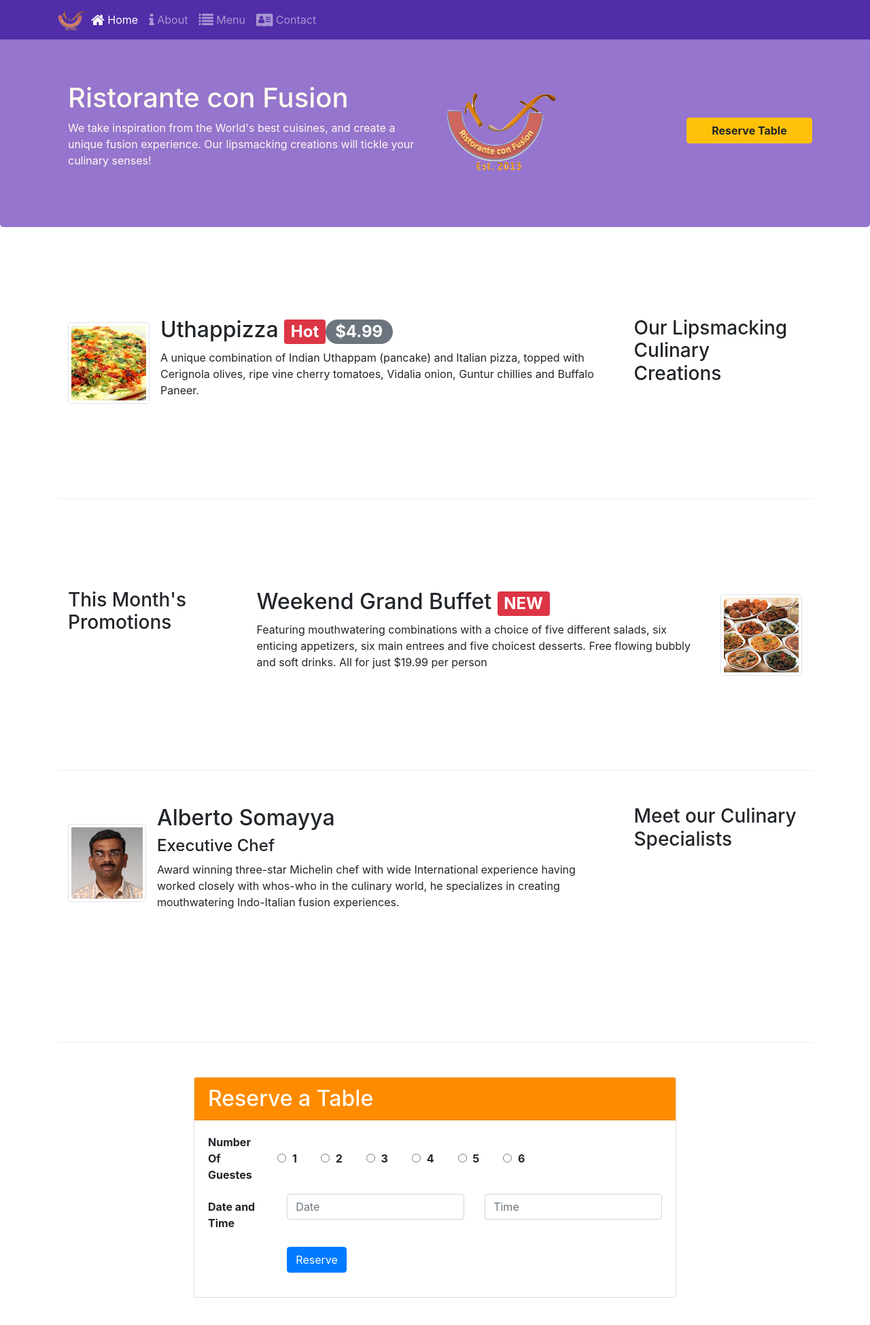
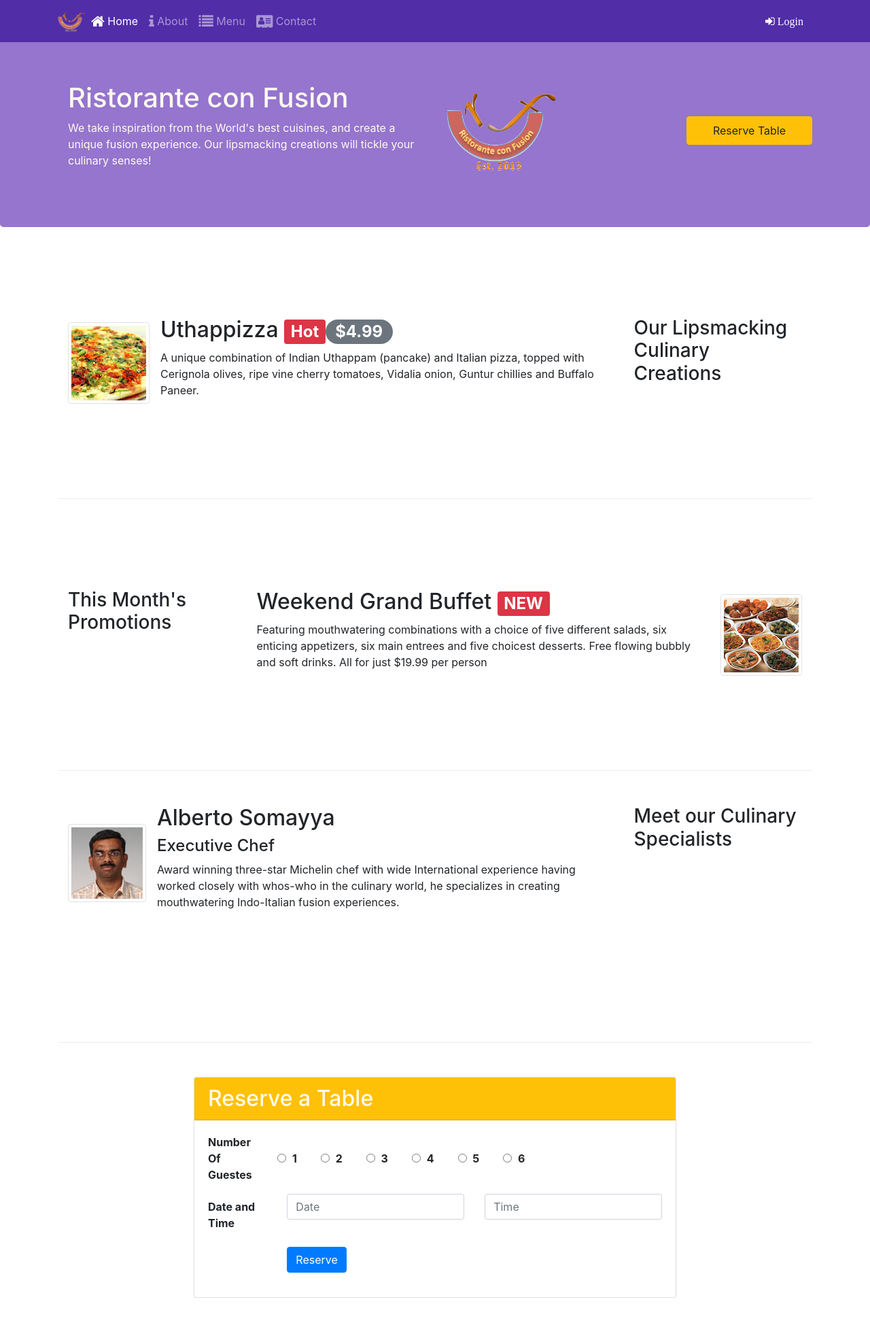
Before and after one commit to hamzacampoamor/Campo_Restaurant, a PHP site: page / in a window 1280 px wide. Shown: the top 1949 px of the page at 68% size. Run offline with PHP 8.4, Linux system fonts and the light colour scheme; some libraries are stand-ins or nearby versions.

Commit message:
Tooltip & Modals

```diff
--- a/css/styles.css
+++ b/css/styles.css
@@ -33,7 +33,7 @@ body{
     background-color: #512DA8;
 }
 .reserve-card-header{
-    background-color: darkorange;
+
     color: floralwhite;
 }
 .reserve-card-body{
--- a/index.html
+++ b/index.html
@@ -10,11 +10,6 @@
     <link rel="stylesheet" href="node_modules/bootstrap-social/bootstrap-social.css">
     <link rel="stylesheet" href="css/styles.css">
     <title>Ristorante Con Fusion</title>
-    <script type="text/javascript">
-    function clicking(){
-        document.getElementById("date").focus();
-    }
-    </script>
 </head>
 
 <body>
@@ -33,11 +28,49 @@
                 <li class="nav-item "> <a class="nav-link" href="./contactus.html"> <span class="fa fa-address-card fa-lg"></span> Contact </a> </li>
             </ul>
             </div>
+            <div class="modal fade" role="dialog">
+                <div class="modal-dialog" role="content"></div>
+            </div>
+            <div class="navbar-text">
+                <a data-toggle="modal" data-target="#LoginModal"><span class="btn fa fa-sign-in">  Login </span></a>
+            </div>
 
-
-            </ul>
         </div>
     </nav>
+    <div id="LoginModal" class="modal fade" role="dialog">
+        <div class="modal-dialog modal-lg" role="content">
+            <div class="modal-content">
+                <div class="modal-header">
+                    <h4 class="modal-title">Login </h4>
+                    <button type="button" class="close" data-dismiss="modal">&times;</button>
+                </div>
+                <div class="modal-body">
+                    <form>
+                        <div class="form row">
+                            <div class="form-group col-sm-4">
+                                <label class="sr-only" for="exampleInputEmail3">Email address</label>
+                                <input class="form-control form-control-sm mr-1" type="email" name="exampleInputEmail3" id="exampleInputEmail3" placeholder="Enter Email">
+                            </div>
+                            <div clss="form-group col-sm-4">
+                                <label class="sr-only" for="exampleInputPassword3">Passwrod</label>
+                                <input class="form-control form-control-sm mr-1" type="password" name="exampleInputPassword3" id="exampleInputPassword3" placeholder="Password">
+                            </div>
+                            <div class="col-sm-auto">
+                                <div class="form-check">
+                                    <input class="form-check-input" type="checkbox">
+                                    <label class="form-check-label">Remember me</label>
+                                </div>
+                            </div>
+                        </div>
+                        <div class="form row">
+                            <button type="button" class="btn btn-secondary btn-sm ml-auto" data-dismiss="modal">Cancel</button>
+                            <button type="submit" class="btn btn-primary btn-sm ml-1">Sign in</button>
+                        </div>
+                    </form>
+                </div>
+            </div>
+        </div>
+    </div>
     <header class="jumbotron">
         <div class="container">
             <div class="row row-header">
@@ -48,7 +81,13 @@
                 <div class="col-12 col-sm-4 align-self-center">
                     <img src="./img/logo.png" class="img-fluid">
                 </div>
-                <button class="btn btn-warning col-12 col-sm align-self-center" onclick="clicking();"><b>Reserve Table</b> </button>
+                <a role="button"
+                 class="btn btn-block nav-link btn-warning align-self-center col-12 col-sm"
+                 data-toggle="tooltip"
+                 data-html="true"
+                 data-placement="bottom"
+                 title="Or Call us at <br><strong>+852 12345678</strong>"
+                 href="#reserveform">Reserve Table</a>
             </div>
         </div>
     </header>
@@ -112,9 +151,9 @@
         <div class="row-content">
             <div class="col-12 col-sm-8 offset-sm-2">
                 <div class="card">
-                    <h2 class="card-header reserve-card-header">Reserve a Table</h2>
+                    <h2 class="card-header bg-warning reserve-card-header">Reserve a Table</h2>
                     <div class="card-body reserve-card-body">
-                        <form>
+                        <form id="reserveform">
                             <div class="form-group row form-check form-check-inline ">
                                 <label for="nog" class="form-check-label col-12 col-md-2"> Number Of Guestes</label>
                                  <div class="form-check col-auto col-md-auto">
@@ -210,6 +249,11 @@
     <script src="node_modules/jquery/dist/jquery.slim.min.js"></script>
     <script src="node_modules/popper.js/dist/umd/popper.min.js"></script>
     <script src="node_modules/bootstrap/dist/js/bootstrap.min.js"></script>
+    <script>
+        $(document).ready(function(){
+            $('[data-toggle="tooltip"]').tooltip();
+        });
+    </script>
 </body>
 
 </html>
```
